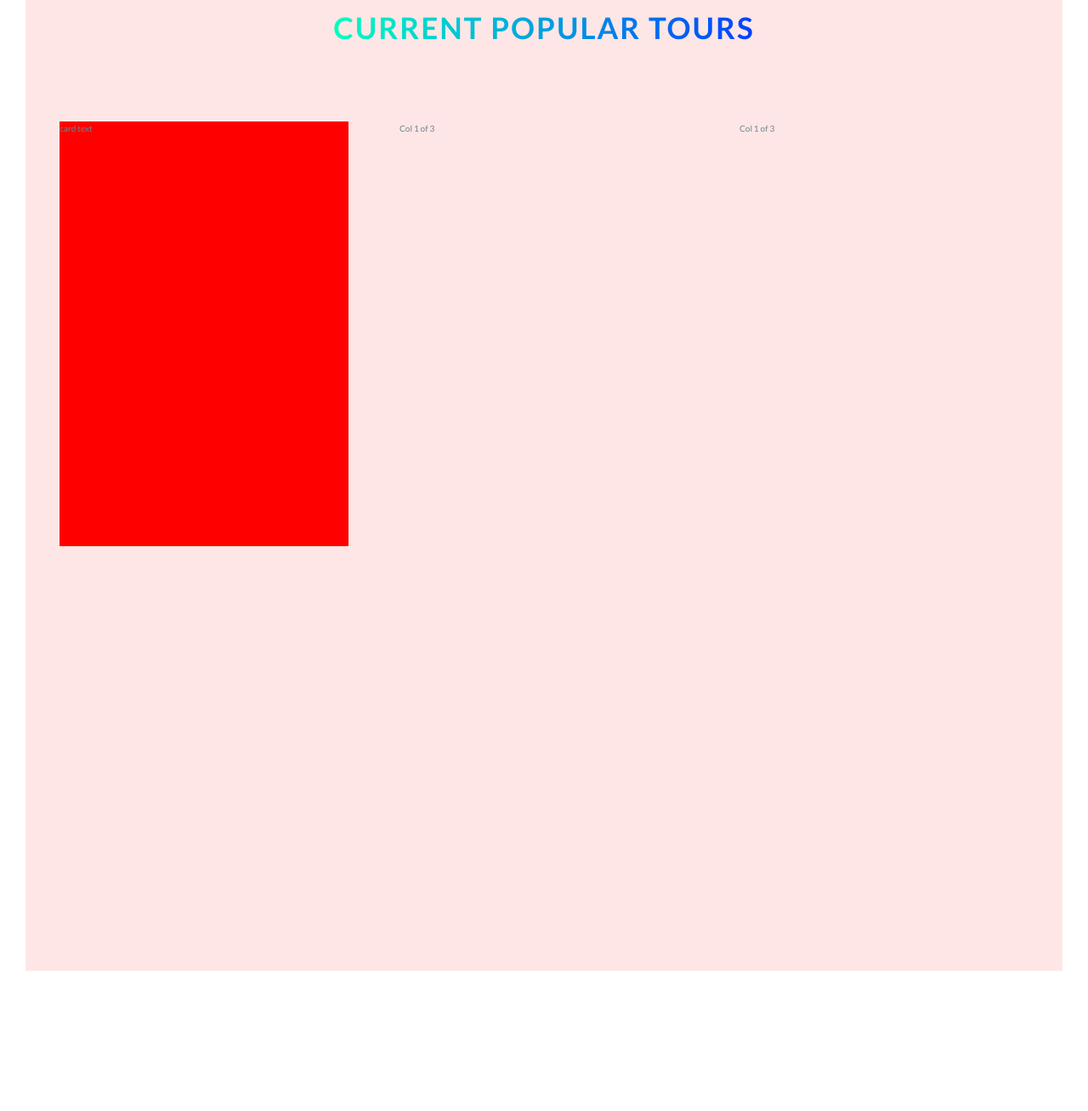
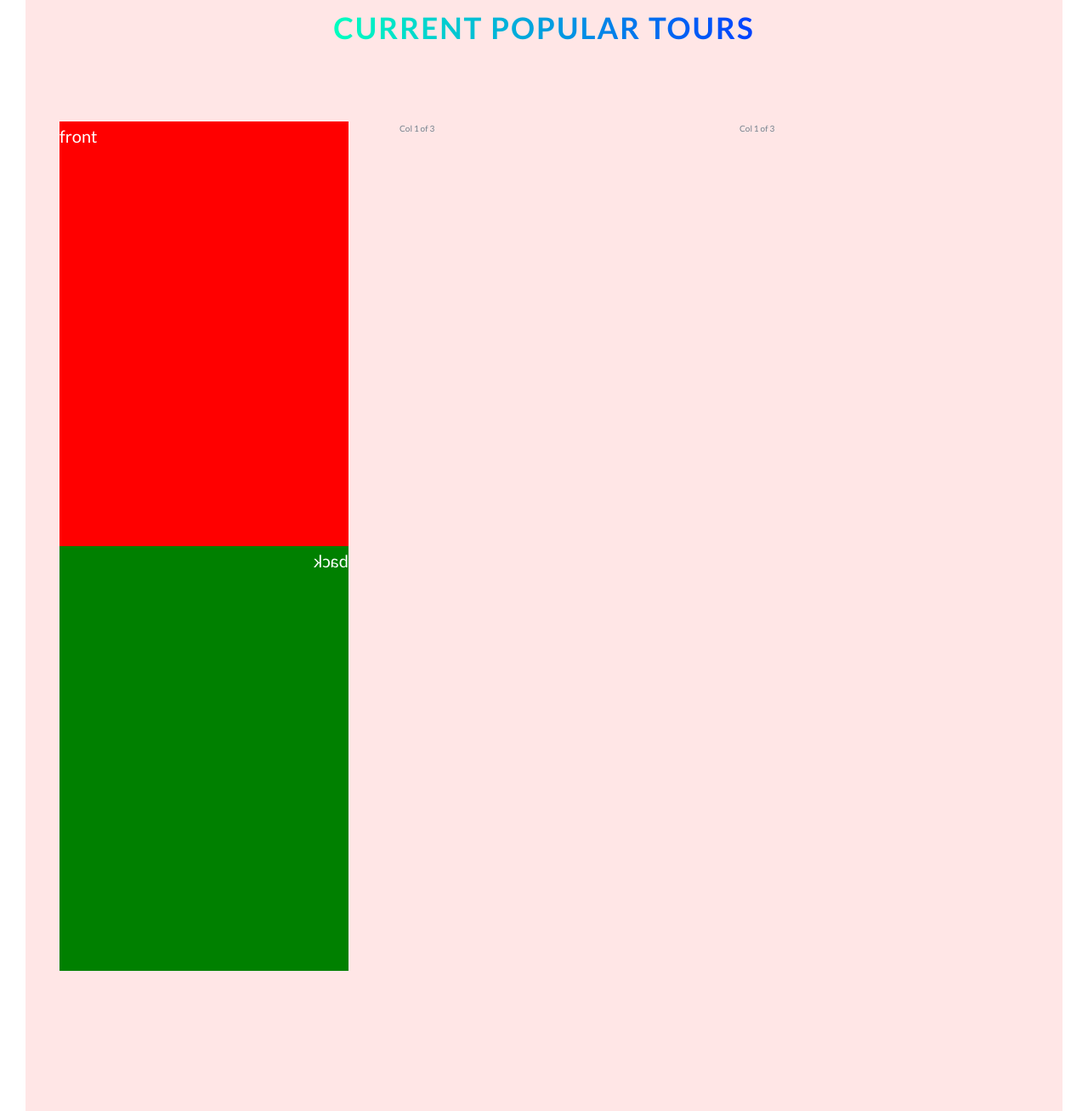
Before and after one commit to royweb/8gkei4-CSS, a website: page index.html in a window 1280 px wide. Shown: the part 2212-3520 px from the top of the page at 85% size. Before the commit the page ends 3385 px from the top, so only its background shows below. Drawn offline with Linux system fonts and the light colour scheme.

Commit message:
Add the front and the back card

```diff
--- a/index.html
+++ b/index.html
@@ -100,7 +100,12 @@
                 <div class="row">
                     <div class="col-1-of-3">
                         <div class="card">
-                            card text
+                            <div class="card__side card__side--front">
+                                front
+                            </div>
+                            <div class="card__side card__side--back">
+                                back
+                            </div>
                         </div>
                     </div>
                     <div class="col-1-of-3">
--- a/sass/components/_card.scss
+++ b/sass/components/_card.scss
@@ -3,11 +3,28 @@
     // make it work in firefox
     -moz-perspective: 150rem;
 
-    background-color: red;
-    height: 50rem;
-    transition: all .8s;
+    &__side{
+        background-color: red;
+        color: white;
+        font-size:2rem;
+        height: 50rem;
+        transition: all .8s;
 
-    &:hover{
+        &--front{
+            background-color: red;
+        }
+
+        &--back{
+            background-color: green;
+            transform: rotateY(180deg);
+        }
+    }
+
+    &:hover &__side--front{
         transform: rotateY(180deg);
     }
+
+    &:hover &__side--back{
+        transform: rotateY(0);
+    }
 }
```
Also changed, not shown: css/style.css.
